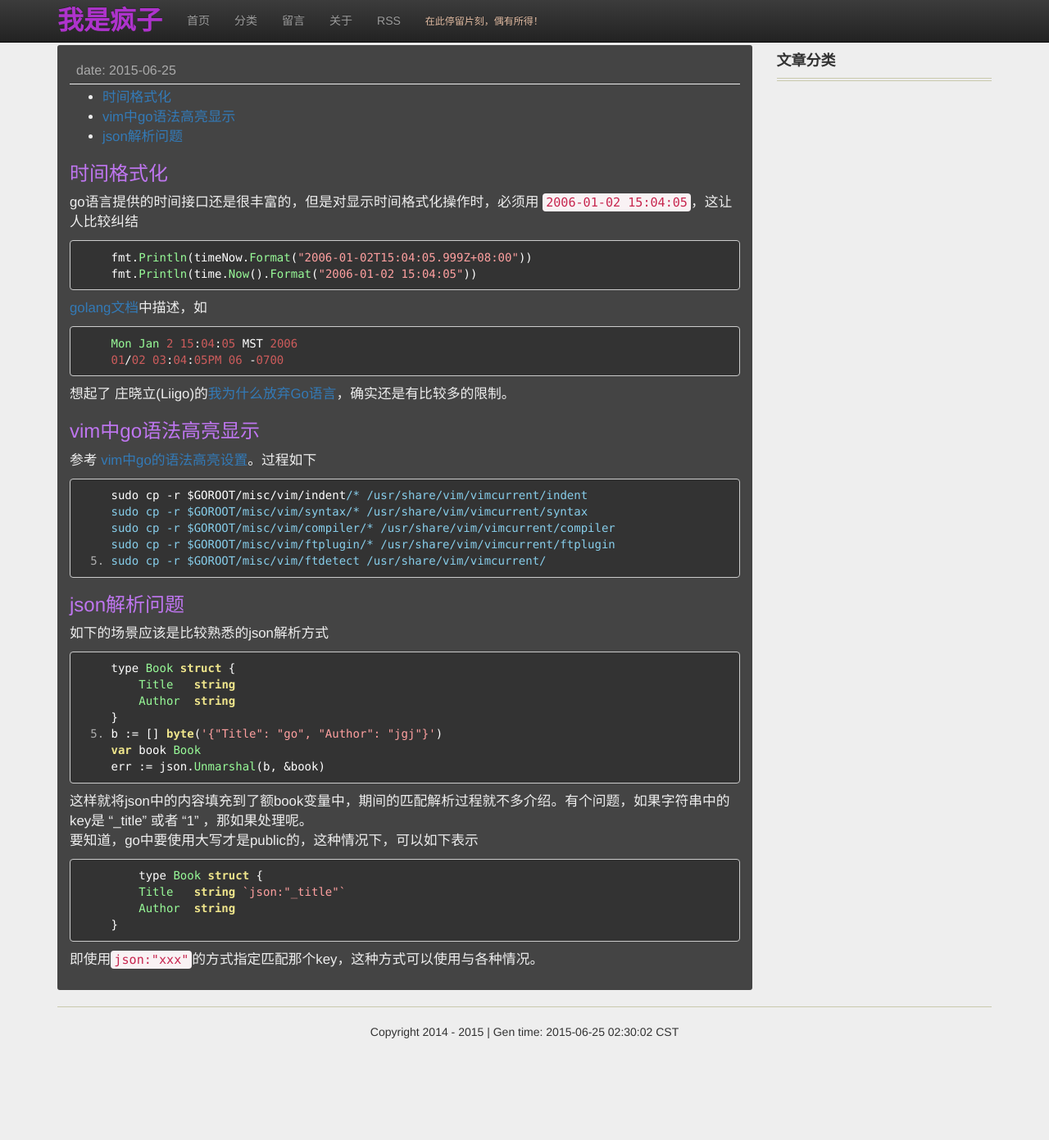
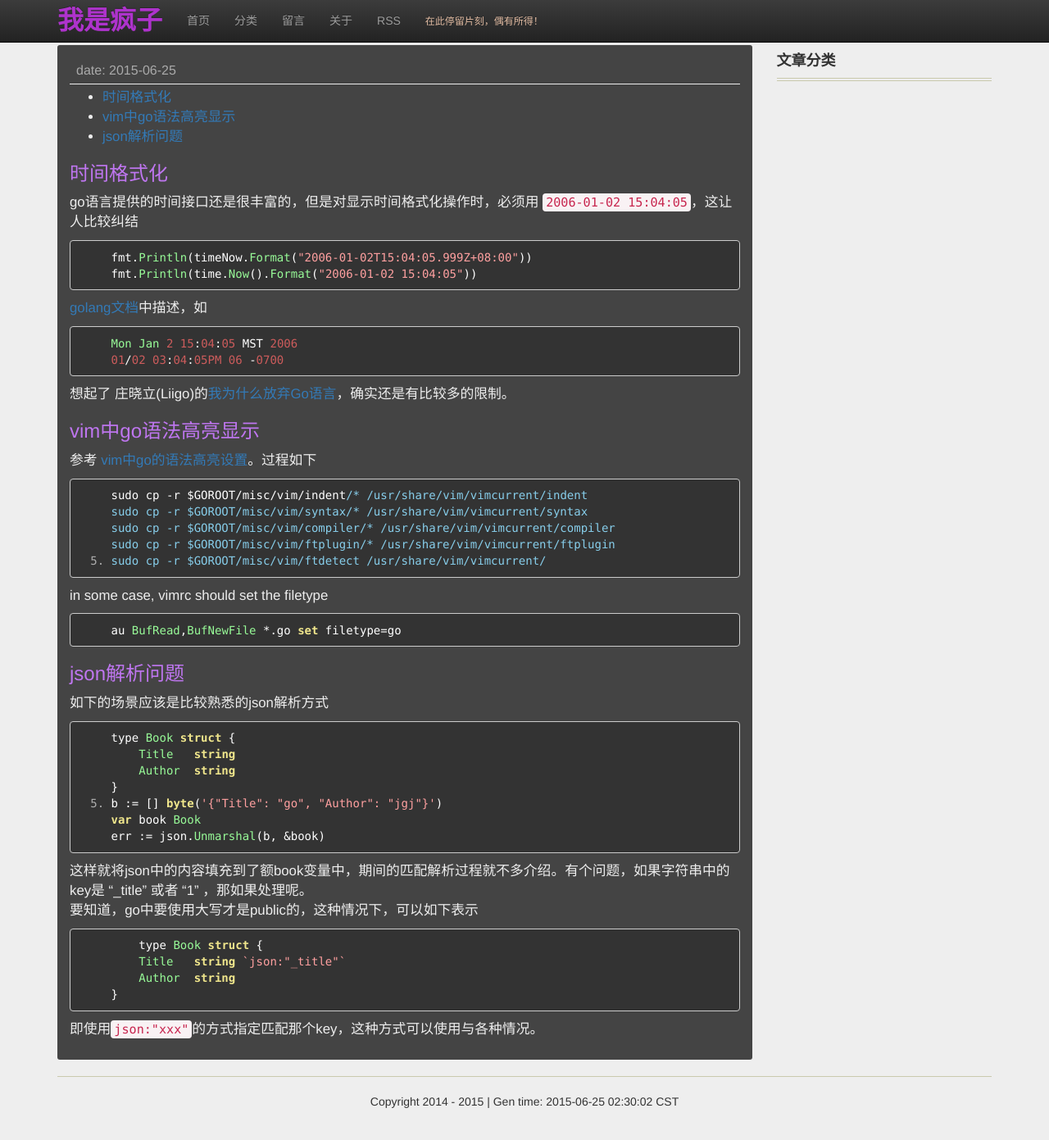
Before and after one commit to jgj1986/jgj1986.github.io, a Jekyll site: the page built from _posts/go/2014-12-23-go语言知识点.md, in a window 1280 px wide and 1394 px high. Shown: the top 1391 px of the window at 82% size. Built offline with Jekyll 4.4.1, drawn with Linux system fonts in a browser that asks for light colours; nearby versions of some CDN libraries; comment, search, counter and statistics services are not loaded.

Commit message:
add syntax for go in vim file
Signed-off-by: guojun.jin <guojun.jin@chukong-inc.com>

```diff
--- a/_posts/go/2014-12-23-go语言知识点.md
+++ b/_posts/go/2014-12-23-go语言知识点.md
@@ -33,6 +33,10 @@ go语言提供的时间接口还是很丰富的，但是对显示时间格式化
     sudo cp -r $GOROOT/misc/vim/ftplugin/* /usr/share/vim/vimcurrent/ftplugin
     sudo cp -r $GOROOT/misc/vim/ftdetect /usr/share/vim/vimcurrent/
 
+in some case, vimrc should set the filetype
+
+    au BufRead,BufNewFile *.go set filetype=go
+
 ###json解析问题
 
 如下的场景应该是比较熟悉的json解析方式
```
